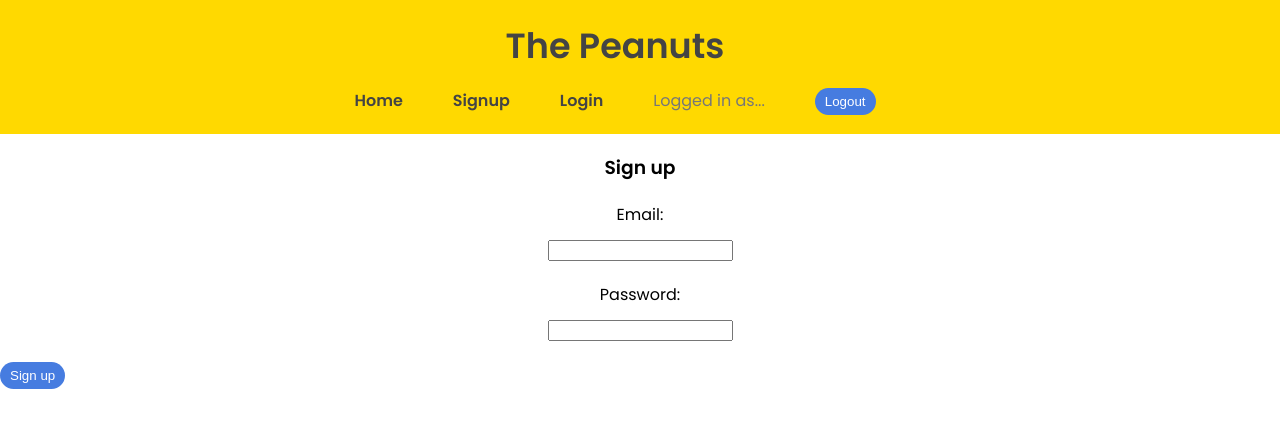
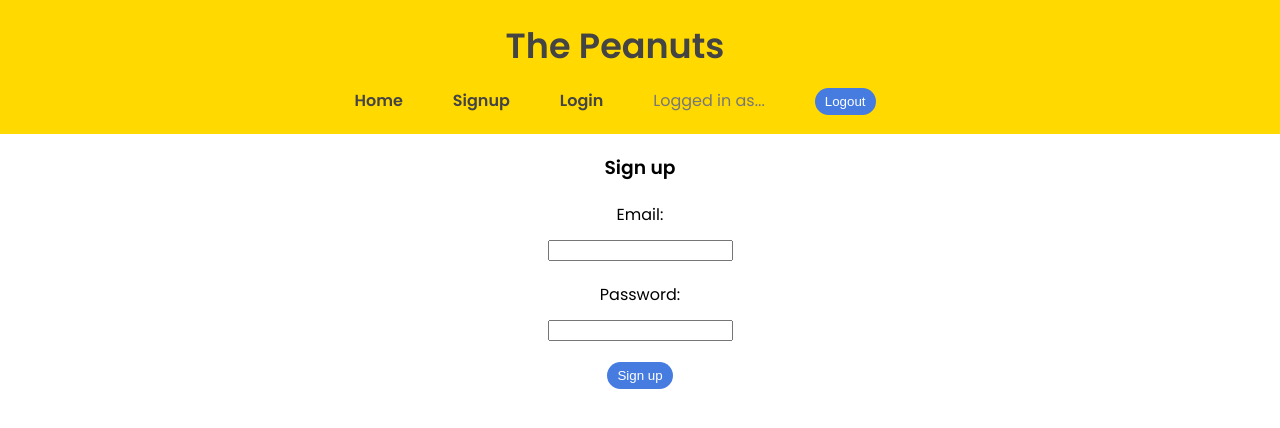
Before and after one commit to staten-island-tech/vue-project-2-will, a Vue app in the folder Vuex-4-Firebase-Auth-lesson-1/Vuex-4-Firebase-Auth-lesson-1/my-blog/: page /signup in a window 1280 px wide. Shown: the top 428 px of the page. Built offline with nearby package versions, Linux system fonts and the light colour scheme.

Commit message:
Fixed Up Home

```diff
--- a/Vuex-4-Firebase-Auth-lesson-1/Vuex-4-Firebase-Auth-lesson-1/my-blog/src/store/index.js
+++ b/Vuex-4-Firebase-Auth-lesson-1/Vuex-4-Firebase-Auth-lesson-1/my-blog/src/store/index.js
@@ -0,0 +1,4 @@
+import { createStore } from "vuex";
+const store = createStore({
+  state: { points: 0 },
+});
--- a/Vuex-4-Firebase-Auth-lesson-1/Vuex-4-Firebase-Auth-lesson-1/my-blog/src/views/Home.vue
+++ b/Vuex-4-Firebase-Auth-lesson-1/Vuex-4-Firebase-Auth-lesson-1/my-blog/src/views/Home.vue
@@ -3,7 +3,7 @@
     <div v-for="blog in blogs" :key="blog.id">
       <div class="blog">
         <h3>{{ blog.title }}</h3>
-        <p>Lorem ipsum dolor sit amet consectetur adipisicing elit. Pariatur aspernatur consectetur doloremque sunt ducimus enim iure animi fugit nulla et! Perferendis autem deleniti quo eum corrupti reiciendis voluptatem ab ducimus?</p>
+        <p>Charlie Brown is pretty cool </p>
         <div class="icons">
           <span>upvote or downvote this article: </span>
           <span class="material-icons">thumb_up</span>
--- a/Vuex-4-Firebase-Auth-lesson-1/Vuex-4-Firebase-Auth-lesson-1/my-blog/src/views/Login.vue
+++ b/Vuex-4-Firebase-Auth-lesson-1/Vuex-4-Firebase-Auth-lesson-1/my-blog/src/views/Login.vue
@@ -29,7 +29,7 @@ export default {
 }
 </script>
 <style scoped>
-.button{
+template{
   justify-content: center;
 }
 form{
@@ -38,5 +38,8 @@ form{
   margin:0;
 
 }
-
+.button {
+  margin-left: auto;
+  margin-right: auto;
+}
 </style>
--- a/Vuex-4-Firebase-Auth-lesson-1/Vuex-4-Firebase-Auth-lesson-1/my-blog/src/views/Signup.vue
+++ b/Vuex-4-Firebase-Auth-lesson-1/Vuex-4-Firebase-Auth-lesson-1/my-blog/src/views/Signup.vue
@@ -8,7 +8,7 @@
     <label for="email">Password:</label>
     <input type="password" name="password" v-model="password" required>
 
-    <button>Sign up</button>
+    <button class="button">Sign up</button>
   </form>
 </template>
 
@@ -28,3 +28,9 @@ export default {
   }
 }
 </script>
+<style scoped>
+.button {
+  margin-left: auto;
+  margin-right: auto;
+}
+</style>
```
